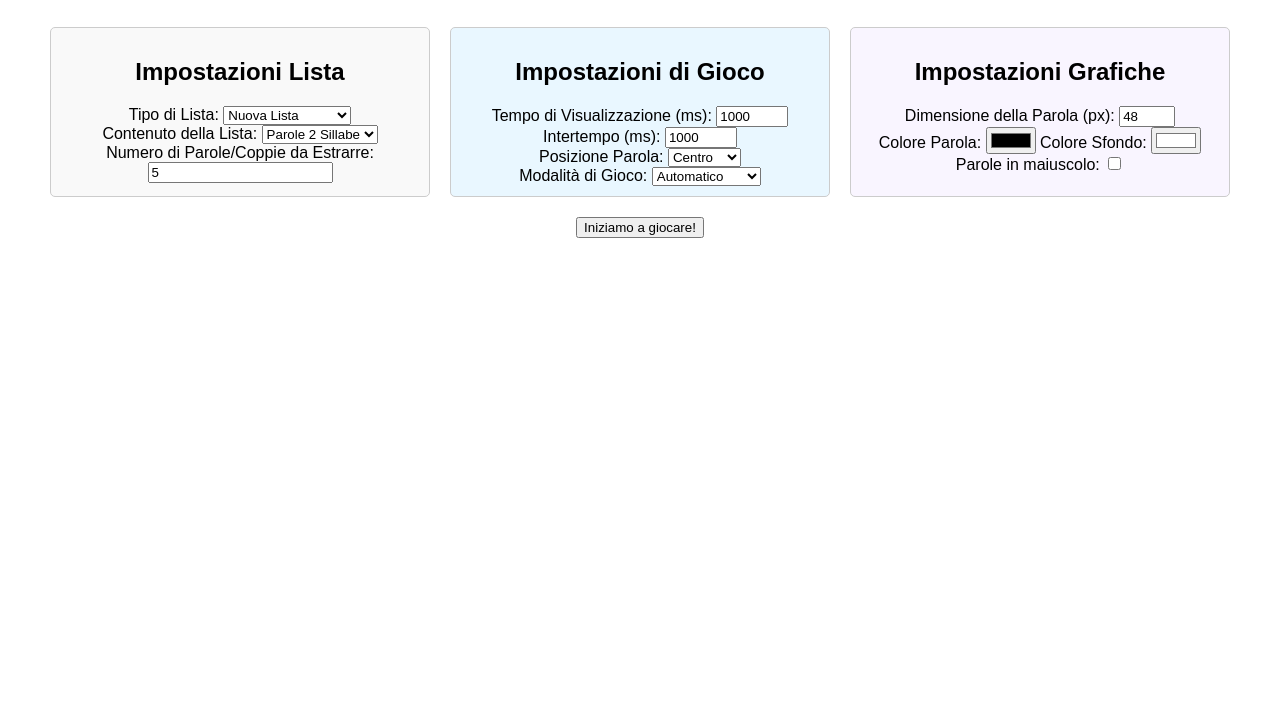
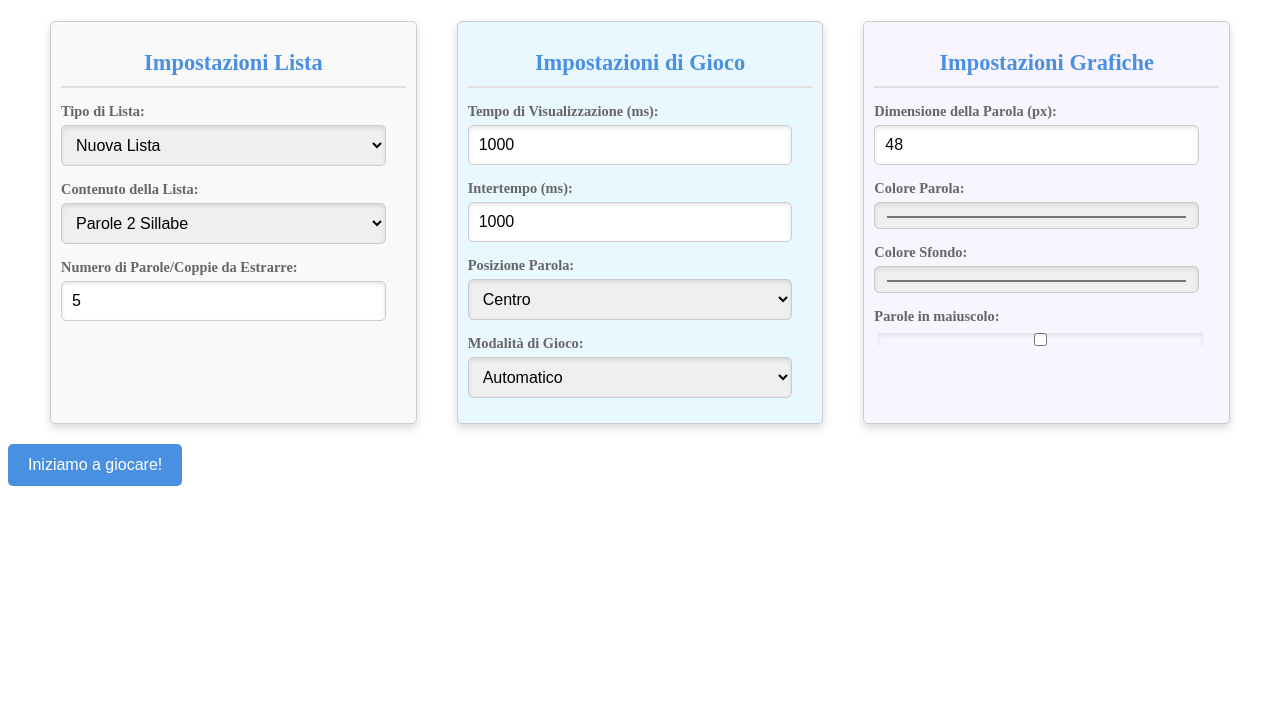
Before and after one commit to mgiorg/WordCare, a plain HTML site: page Tachiscoscopio_Parole/game.html in a window 1280 px wide. Shown: the part 93-800 px from the top of the page. Drawn offline with Linux system fonts and the light colour scheme.

Commit message:
Modifiche grafiche home

```diff
--- a/Tachiscoscopio_Parole/game.css
+++ b/Tachiscoscopio_Parole/game.css
@@ -1,51 +1,81 @@
-body {
-    margin: 0;
-    font-family: Arial, sans-serif;
-    background-color: #ffffff;
-    display: flex;
-    flex-direction: column;
-    align-items: center;
-    justify-content: center;
-  }
 
-  #settingsScreen, #gameScreen {
-    text-align: center;
-    padding: 20px;
+/* Titolo principale */
+h1 {
+  font-size: 2.5rem; /* Dimensione originale */
+  color: #000000; /* Colore nero per mantenere lo stile semplice */
+  text-align: center; /* Centro il titolo */
+  margin-bottom: 20px; /* Spazio sotto il titolo */
 }
 
 
 
-  canvas {
-    display: block;
-    margin: 0 auto;
-    border: 2px solid rgb(0, 0, 0);
+#settingsContainer {
+  display: flex;
+  justify-content: space-between;
+  flex-wrap: wrap; /* Permette agli elementi di andare a capo se necessario */
+  gap: 20px; /* Spaziatura tra le sezioni */
+  padding: 20px;
+  max-width: 1200px; /* Limita la larghezza massima del contenitore */
+  margin: 0 auto; /* Centra il contenitore */
 }
 
-
-  #corretto {
-    background-color: green; /* Verde per il pulsante "Corretto" */
-    color: white; /* Testo bianco per leggibilità */
-    border: none;
-    padding: 10px 20px;
-    border-radius: 5px;
-    font-size: 16px;
-    cursor: pointer;
+/* Stile delle sezioni */
+.settingsSection {
+  flex: 1;
+  min-width: 280px; /* Larghezza minima per evitare che gli elementi si stringano troppo */
+  max-width: 100%; /* Adatta la larghezza alla dimensione del contenitore */
+  background: #ffffff;
+  border-radius: 10px;
+  box-shadow: 0 4px 10px rgba(0, 0, 0, 0.15);
+  padding: 20px;
+  box-sizing: border-box; /* Include padding nel calcolo delle dimensioni */
+  transition: transform 0.3s ease, box-shadow 0.3s ease;
 }
 
-  #sbagliato {
-    background-color: red; /* Rosso per il pulsante "Sbagliato" */
-    color: white; /* Testo bianco per leggibilità */
-    border: none;
-    padding: 10px 20px;
+/* Campi di input */
+input, select, textarea {
+  width: calc(100% - 20px); /* Assicura che il campo non esca dai bordi */
+  padding: 10px;
+  margin-bottom: 15px;
   border-radius: 5px;
-    font-size: 16px;
-    cursor: pointer;
+  border: 1px solid #ccc;
+  font-size: 1rem;
+  box-shadow: inset 0 2px 4px rgba(0, 0, 0, 0.1);
+  box-sizing: border-box; /* Include padding nel calcolo della larghezza */
 }
 
-  #corretto:hover {
-    background-color: darkgreen; /* Verde scuro al passaggio del mouse */
+/* Stile specifico per i numeri e i select */
+label {
+  display: block;
+  font-size: 0.9rem;
+  font-weight: bold;
+  color: #666;
+  margin-bottom: 5px;
 }
 
-  #sbagliato:hover {
-    background-color: darkred; /* Rosso scuro al passaggio del mouse */
+/* Stile migliorato per i titoli */
+.settingsSection h2 {
+  text-align: center;
+  font-size: 1.4rem;
+  margin-bottom: 15px;
+  color: #4a90e2;
+  border-bottom: 2px solid #e0e0e0;
+  padding-bottom: 10px;
 }
+
+/* Pulsanti più responsivi */
+button {
+  background: #4a90e2;
+  color: white;
+  padding: 12px 20px;
+  font-size: 1rem;
+  border: none;
+  border-radius: 5px;
+  cursor: pointer;
+  transition: background 0.3s ease, transform 0.2s ease;
+}
+
+button:hover {
+  background: #357ABD;
+  transform: scale(1.05);
+}
```
Lines whose indentation alone changed are shown as unchanged.
